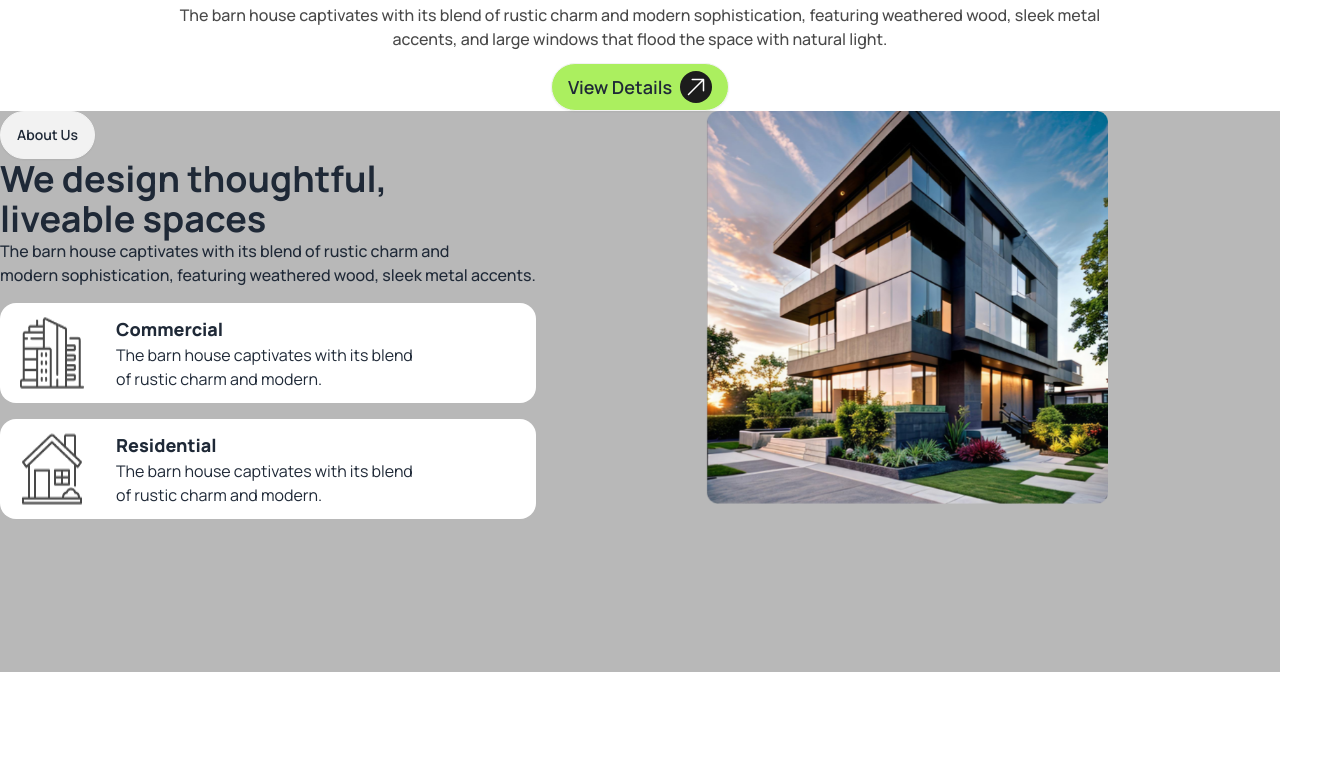
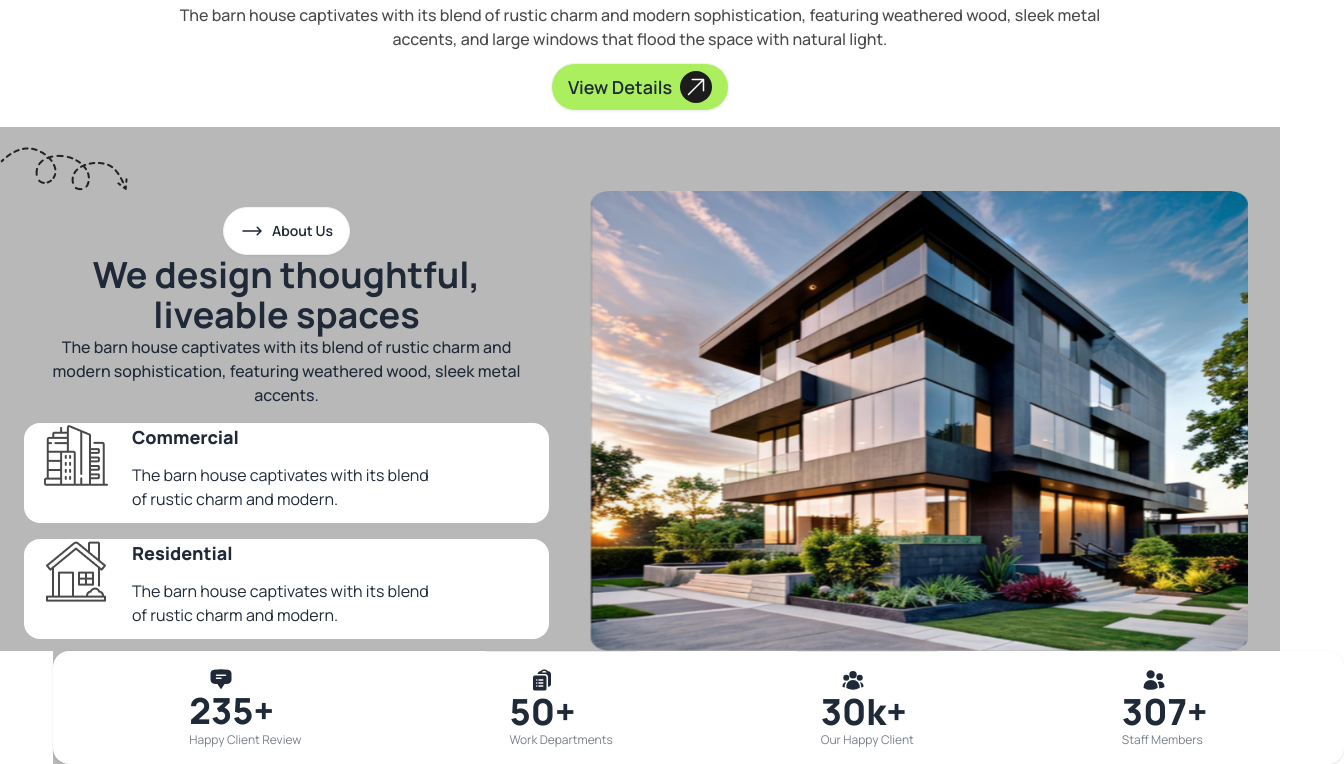
Before and after one commit to imroknujjamanrony/Assignment-3, a plain HTML site: page index.html in a window 1280 px wide. Shown: the part 547-1311 px from the top of the page, 1344 px wide, since content can reach past the window. Before the commit the page ends 1219 px from the top, so only its background shows below. Drawn offline with nearby package versions, Linux system fonts and the light colour scheme.

Commit message:
added stats section

```diff
--- a/index.html
+++ b/index.html
@@ -119,43 +119,115 @@
   </header>
 
   <main>
-    <!-- residential part -->
+    <!-- 2nd part -->
     <section class="bg-[#1e1e1e50]">
       <!-- parent div -->
-      <div class="flex justify-between container mx-auto">
+       <div class="flex flex-col gap-4 mt-4 lg:flex-row">
           <!-- text parent -->
-        <div class="flex flex-col gap-4">
+         <div class="flex flex-col gap-4 mt-5">
+          <!-- vector -->
+           <div class="hidden lg:block">
+             <img src="./assets/Vector.png" alt="">
+           </div>
+
            <!-- 1 -->
-          <div>
-            <button class="btn rounded-full bg-white-500">About Us</button>
+           <div class="text-center lg:w-11/12 mx-auto">
+             <button class="btn rounded-full bg-white">
+               <span>
+                 <svg xmlns="http://www.w3.org/2000/svg" viewBox="0 0 24 24" fill="currentColor" class="size-6">
+                   <path fill-rule="evenodd" d="M16.72 7.72a.75.75 0 0 1 1.06 0l3.75 3.75a.75.75 0 0 1 0 1.06l-3.75 3.75a.75.75 0 1 1-1.06-1.06l2.47-2.47H3a.75.75 0 0 1 0-1.5h16.19l-2.47-2.47a.75.75 0 0 1 0-1.06Z" clip-rule="evenodd" />
+                 </svg>
+
+               </span>
+               About Us</button>
              <h2 class="text-[rgb(33, 33, 33)] text-4xl font-bold">We design thoughtful, <br> liveable spaces</h2>
-          <p class="text-[rgb(73, 73, 73)] text-base font-medium">The barn house captivates with its blend of rustic charm and <br>
+           <p class="text-[rgb(73, 73, 73)] text-base font-medium ml-4 mr-4">The barn house captivates with its blend of rustic charm and <br class="hidden">
              modern sophistication, featuring weathered wood, sleek metal accents.</p>
            </div>
            <!-- 2 -->
-          <div class="flex bg-white rounded-2xl gap-5">
-            <img src="./assets/commercial.png" alt="" class="ml-5 py-3">
-            <div class="ml-3 py-3">
+           <div class="flex bg-white rounded-2xl gap-6 w-11/12 mx-auto">
+             <div class="ml-5">
+              <img src="./assets/commercial.png" alt="">
+             </div>
+             <div>
                <h2 class="text-lg text-[rgb(73, 73, 73)] font-extrabold">Commercial</h2>
-              <p>The barn house captivates with its blend <br> of rustic charm and modern.</p>
+               <p class="py-3">The barn house captivates <br class="block lg:hidden"> with its blend <br class="hidden lg:block"> of rustic charm <br class="block lg:hidden"> and modern.</p>
              </div>
            </div>
            <!-- 3 -->
-          <div class="flex bg-white rounded-2xl gap-5">
-            <img src="./assets/residential.png" alt="" class="ml-5 py-3">
-            <div class="ml-3 py-3">
+           <div class="flex bg-white rounded-2xl gap-6 w-11/12 mx-auto">
+            <div class="ml-5">
+              <img src="./assets/residential.png" alt="">
+            </div>
+             <div>
                <h2 class="text-lg text-[rgb(73, 73, 73)] font-extrabold">Residential</h2>
-              <p>The barn house captivates with its blend <br> of rustic charm and modern.</p>
+               <p class="py-3">The barn house captivates <br class="block lg:hidden"> with its blend <br class="hidden lg:block"> of rustic charm <br class="block lg:hidden"> and modern.</p>
              </div>
            </div>
          </div>
 
          <!-- image -->
-        <div>
-          <img src="./assets/Rectangle.png" alt="" class="h-[70%]">
+         <div class="w-11/12 mx-auto lg:flex justify-end mr-8 h-[460px] mt-16">
+           <img src="./assets/Rectangle.png" alt="" class="lg:w-full h-full">
          </div>
       </div>
      </section>
+     <!-- stats section -->
+     <section class="w-11/12 mx-auto bg-[#1e1e1e50]">
+      <div class="stats stats-vertical shadow px-28 lg:grid-flow-col gap-40">
+        <div class="stat">
+        <div>
+          <svg xmlns="http://www.w3.org/2000/svg" viewBox="0 0 24 24" fill="currentColor" class="size-6 ml-5">
+            <path fill-rule="evenodd" d="M4.848 2.771A49.144 49.144 0 0 1 12 2.25c2.43 0 4.817.178 7.152.52 1.978.292 3.348 2.024 3.348 3.97v6.02c0 1.946-1.37 3.678-3.348 3.97a48.901 48.901 0 0 1-3.476.383.39.39 0 0 0-.297.17l-2.755 4.133a.75.75 0 0 1-1.248 0l-2.755-4.133a.39.39 0 0 0-.297-.17 48.9 48.9 0 0 1-3.476-.384c-1.978-.29-3.348-2.024-3.348-3.97V6.741c0-1.946 1.37-3.68 3.348-3.97ZM6.75 8.25a.75.75 0 0 1 .75-.75h9a.75.75 0 0 1 0 1.5h-9a.75.75 0 0 1-.75-.75Zm.75 2.25a.75.75 0 0 0 0 1.5H12a.75.75 0 0 0 0-1.5H7.5Z" clip-rule="evenodd" />
+          </svg>
+         </div>
+
+          <div class="stat-value">235+</div>
+          <div class="stat-desc">Happy Client Review</div>
+        </div>
+
+        <div class="stat">
+          <div class="ml-5">
+            <svg xmlns="http://www.w3.org/2000/svg" viewBox="0 0 24 24" fill="currentColor" class="size-6">
+              <path fill-rule="evenodd" d="M7.502 6h7.128A3.375 3.375 0 0 1 18 9.375v9.375a3 3 0 0 0 3-3V6.108c0-1.505-1.125-2.811-2.664-2.94a48.972 48.972 0 0 0-.673-.05A3 3 0 0 0 15 1.5h-1.5a3 3 0 0 0-2.663 1.618c-.225.015-.45.032-.673.05C8.662 3.295 7.554 4.542 7.502 6ZM13.5 3A1.5 1.5 0 0 0 12 4.5h4.5A1.5 1.5 0 0 0 15 3h-1.5Z" clip-rule="evenodd" />
+              <path fill-rule="evenodd" d="M3 9.375C3 8.339 3.84 7.5 4.875 7.5h9.75c1.036 0 1.875.84 1.875 1.875v11.25c0 1.035-.84 1.875-1.875 1.875h-9.75A1.875 1.875 0 0 1 3 20.625V9.375ZM6 12a.75.75 0 0 1 .75-.75h.008a.75.75 0 0 1 .75.75v.008a.75.75 0 0 1-.75.75H6.75a.75.75 0 0 1-.75-.75V12Zm2.25 0a.75.75 0 0 1 .75-.75h3.75a.75.75 0 0 1 0 1.5H9a.75.75 0 0 1-.75-.75ZM6 15a.75.75 0 0 1 .75-.75h.008a.75.75 0 0 1 .75.75v.008a.75.75 0 0 1-.75.75H6.75a.75.75 0 0 1-.75-.75V15Zm2.25 0a.75.75 0 0 1 .75-.75h3.75a.75.75 0 0 1 0 1.5H9a.75.75 0 0 1-.75-.75ZM6 18a.75.75 0 0 1 .75-.75h.008a.75.75 0 0 1 .75.75v.008a.75.75 0 0 1-.75.75H6.75a.75.75 0 0 1-.75-.75V18Zm2.25 0a.75.75 0 0 1 .75-.75h3.75a.75.75 0 0 1 0 1.5H9a.75.75 0 0 1-.75-.75Z" clip-rule="evenodd" />
+            </svg>
+
+          </div>
+          <div class="stat-value">50+</div>
+          <div class="stat-desc">Work Departments</div>
+        </div>
+
+        <div class="stat">
+           <div class="ml-5">
+            <svg xmlns="http://www.w3.org/2000/svg" viewBox="0 0 24 24" fill="currentColor" class="size-6">
+              <path fill-rule="evenodd" d="M8.25 6.75a3.75 3.75 0 1 1 7.5 0 3.75 3.75 0 0 1-7.5 0ZM15.75 9.75a3 3 0 1 1 6 0 3 3 0 0 1-6 0ZM2.25 9.75a3 3 0 1 1 6 0 3 3 0 0 1-6 0ZM6.31 15.117A6.745 6.745 0 0 1 12 12a6.745 6.745 0 0 1 6.709 7.498.75.75 0 0 1-.372.568A12.696 12.696 0 0 1 12 21.75c-2.305 0-4.47-.612-6.337-1.684a.75.75 0 0 1-.372-.568 6.787 6.787 0 0 1 1.019-4.38Z" clip-rule="evenodd" />
+              <path d="M5.082 14.254a8.287 8.287 0 0 0-1.308 5.135 9.687 9.687 0 0 1-1.764-.44l-.115-.04a.563.563 0 0 1-.373-.487l-.01-.121a3.75 3.75 0 0 1 3.57-4.047ZM20.226 19.389a8.287 8.287 0 0 0-1.308-5.135 3.75 3.75 0 0 1 3.57 4.047l-.01.121a.563.563 0 0 1-.373.486l-.115.04c-.567.2-1.156.349-1.764.441Z" />
+            </svg>
+
+           </div>
+          <div class="stat-value">30k+</div>
+          <div class="stat-desc">Our Happy Client</div>
+        </div>
+
+        <div class="stat">
+          <div class="ml-5">
+            <svg xmlns="http://www.w3.org/2000/svg" viewBox="0 0 24 24" fill="currentColor" class="size-6">
+              <path d="M4.5 6.375a4.125 4.125 0 1 1 8.25 0 4.125 4.125 0 0 1-8.25 0ZM14.25 8.625a3.375 3.375 0 1 1 6.75 0 3.375 3.375 0 0 1-6.75 0ZM1.5 19.125a7.125 7.125 0 0 1 14.25 0v.003l-.001.119a.75.75 0 0 1-.363.63 13.067 13.067 0 0 1-6.761 1.873c-2.472 0-4.786-.684-6.76-1.873a.75.75 0 0 1-.364-.63l-.001-.122ZM17.25 19.128l-.001.144a2.25 2.25 0 0 1-.233.96 10.088 10.088 0 0 0 5.06-1.01.75.75 0 0 0 .42-.643 4.875 4.875 0 0 0-6.957-4.611 8.586 8.586 0 0 1 1.71 5.157v.003Z" />
+            </svg>
+
+
+          </div>
+         <div class="stat-value">307+</div>
+         <div class="stat-desc">Staff Members</div>
+       </div>
+
+      </div>
+
+
+
+     </section>
+
   </main>
 
 
```
Lines whose indentation alone changed are shown as unchanged.
